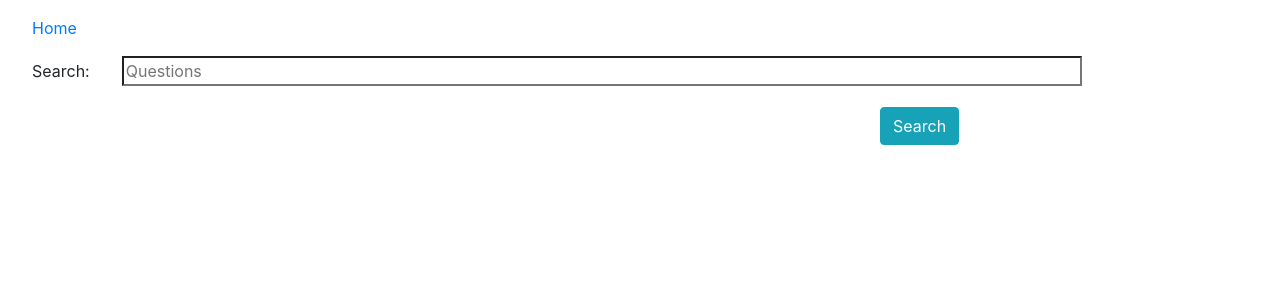
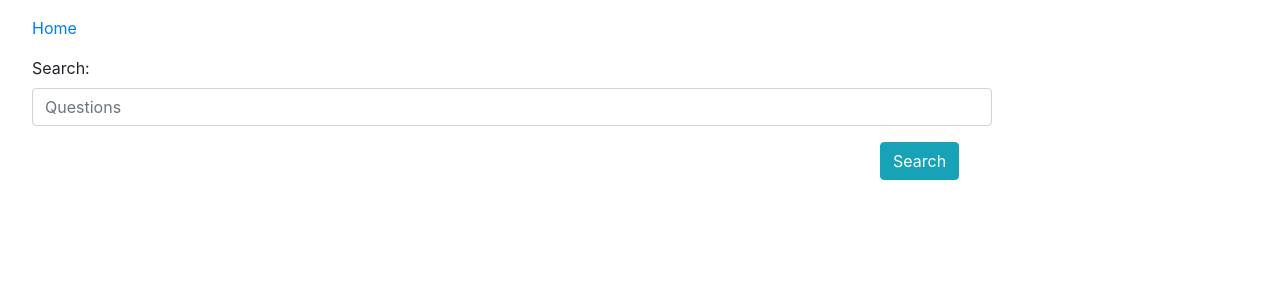
Before and after one commit to pt-build-week-disney-parent-3/front-end, a React (Create React App) app in the folder disneyparent/: page /Search in a window 1280 px wide. Shown: the top 300 px of the page. Built offline with nearby package versions, Linux system fonts and the light colour scheme; no server answers; a web font is replaced by a local one.

Commit message:
started working on search from

```diff
--- a/disneyparent/src/Components/SearchForm.js
+++ b/disneyparent/src/Components/SearchForm.js
@@ -1,12 +1,35 @@
-import React from 'react';
-import {withFormik,Form,Field,} from 'formik';
-import { Button,  FormGroup, Label} from 'reactstrap';
+import React,{ useState,useEffect} from 'react';
+import { axiosWithAuth } from '../auth/axiosWithAuth';
+
+import { Button,  FormGroup, Label,Input,Form} from 'reactstrap';
 import styled from 'styled-components';
 import {NavLink} from 'react-router-dom';
 
 const SearchForm = (props)=>{
-    console.log('props from SearchForm.js',props.values)
+   const [searchTerm ,setSearchTerm] = useState('')
+   const [results ,setResults] = useState([])
+   const handleChanges = (e) => {
+     setSearchTerm(e.target.value);
+   }
+
+    useEffect(() => {
+      axiosWithAuth()
+      .get('/questions')
+      .then(response =>{
+        console.log('this is the response',response)
+      })
+      .catch(err=>{console.log('this is a error',err)})
+
+    // const results = people.filter(person =>
+    //   person.toLowerCase().includes(searchTerm)
+    // );
+    // setSearchResults(results);
+  }, [searchTerm]);
+
+
+
     return (
+
         <div>
           <NavLink  to="/">
             <p style={{marginLeft:'2em',marginTop:'1em' }} >Home</p>
@@ -15,10 +38,12 @@ const SearchForm = (props)=>{
           <Form>
               <FormGroup>
                 <Label  style={{marginLeft:'2em' }} for="Search">Search:</Label>
-                <Field
+                <Input
                 style={{marginLeft:'2em' ,width:'60em'}}
-                  type="search"
+                  type="text"
                   name="search"
+                  value={searchTerm}
+                  onChange={handleChanges}
 
                   placeholder="Questions"
                 />
@@ -29,11 +54,4 @@ const SearchForm = (props)=>{
 
     )
 }
-export default withFormik({
-    mapPropsToValues:()=>({
-      search:'',
-
-    }),
-
-
-  }) (SearchForm);
+export default  SearchForm;
```
